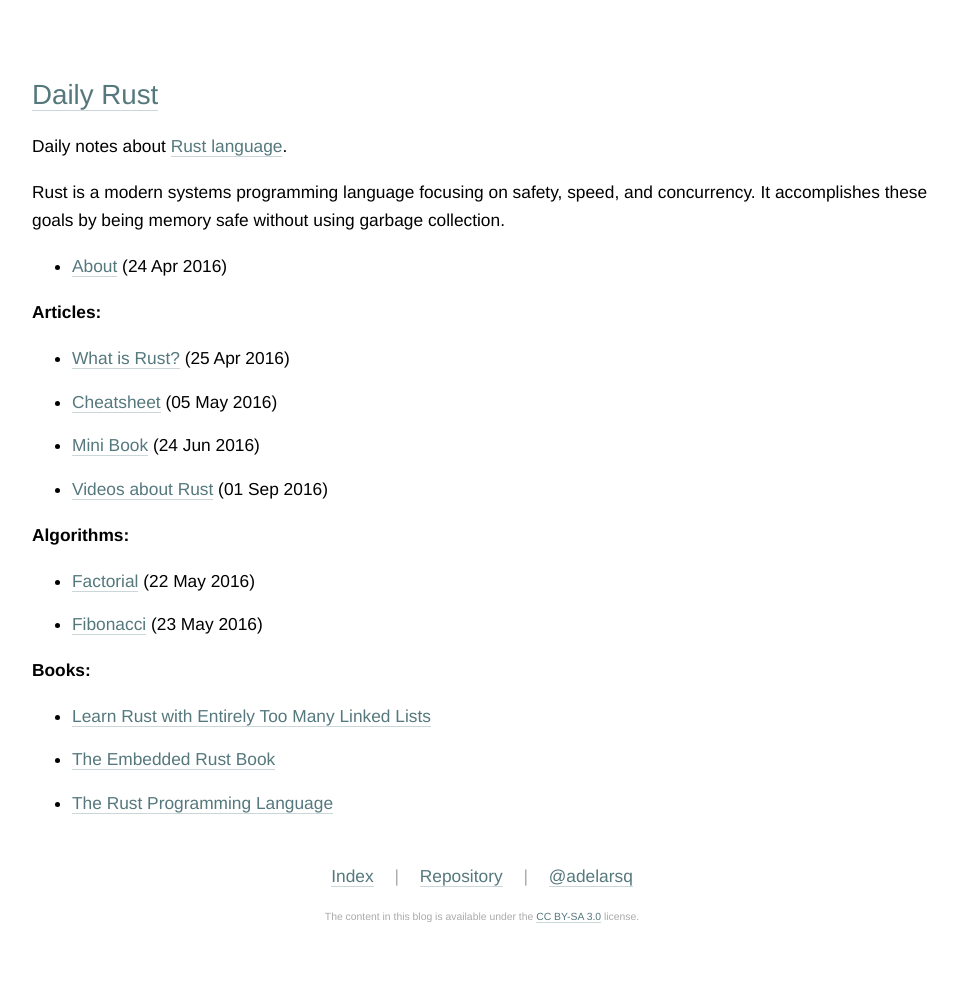
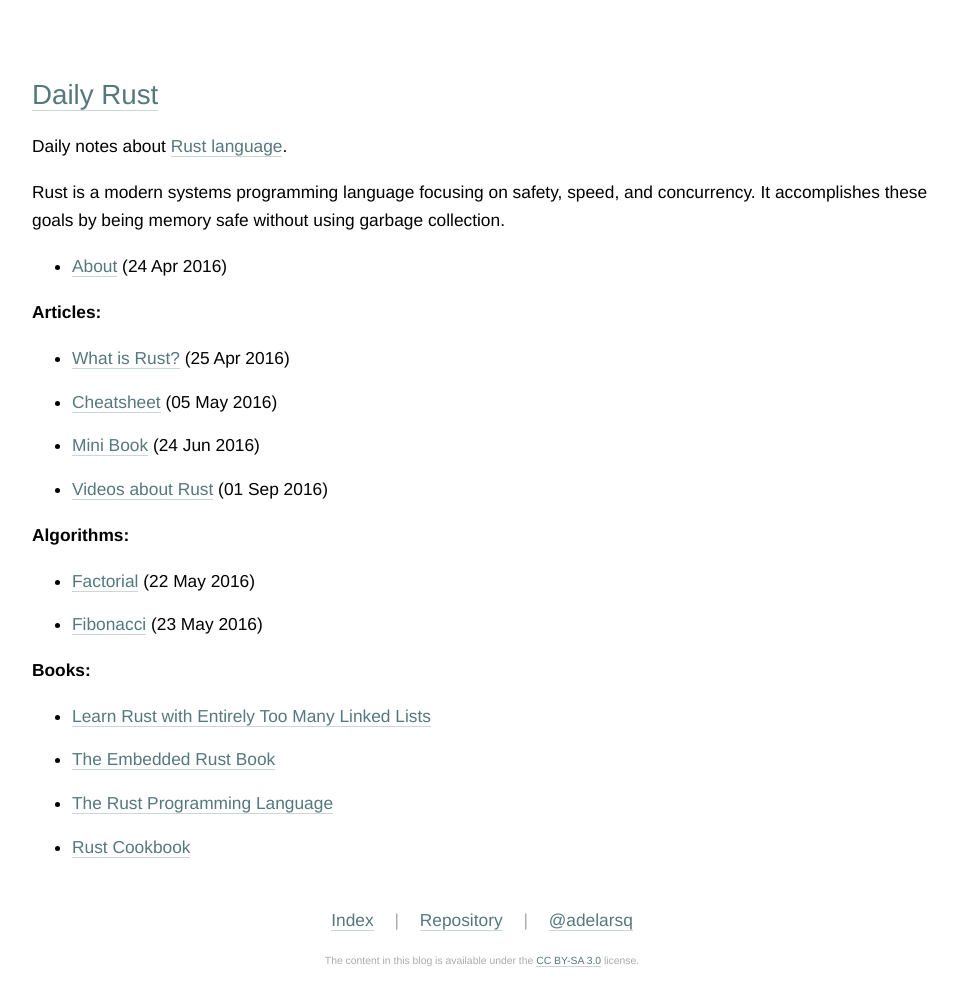
Before and after one commit to adelarsq/daily-rust.github.io, a Jekyll site: the page built from index.md, in a window 1280 px wide. Shown: the whole page, without its empty margins (158-1116 px from the left). Built offline with Jekyll 4.4.1, drawn with Linux system fonts in a browser that asks for light colours; before the commit the page ends 956 px from its top, so only the background shows below that.

Commit message:
Update index.md

```diff
--- a/index.md
+++ b/index.md
@@ -42,3 +42,4 @@ Rust is a modern systems programming language focusing on safety, speed, and con
 - [Learn Rust with Entirely Too Many Linked Lists](https://rust-unofficial.github.io/too-many-lists)
 - [The Embedded Rust Book](https://rust-embedded.github.io/book/intro/index.html)
 - [The Rust Programming Language](https://doc.rust-lang.org/book)
+- [Rust Cookbook](https://rust-lang-nursery.github.io/rust-cookbook/intro.html)
```
